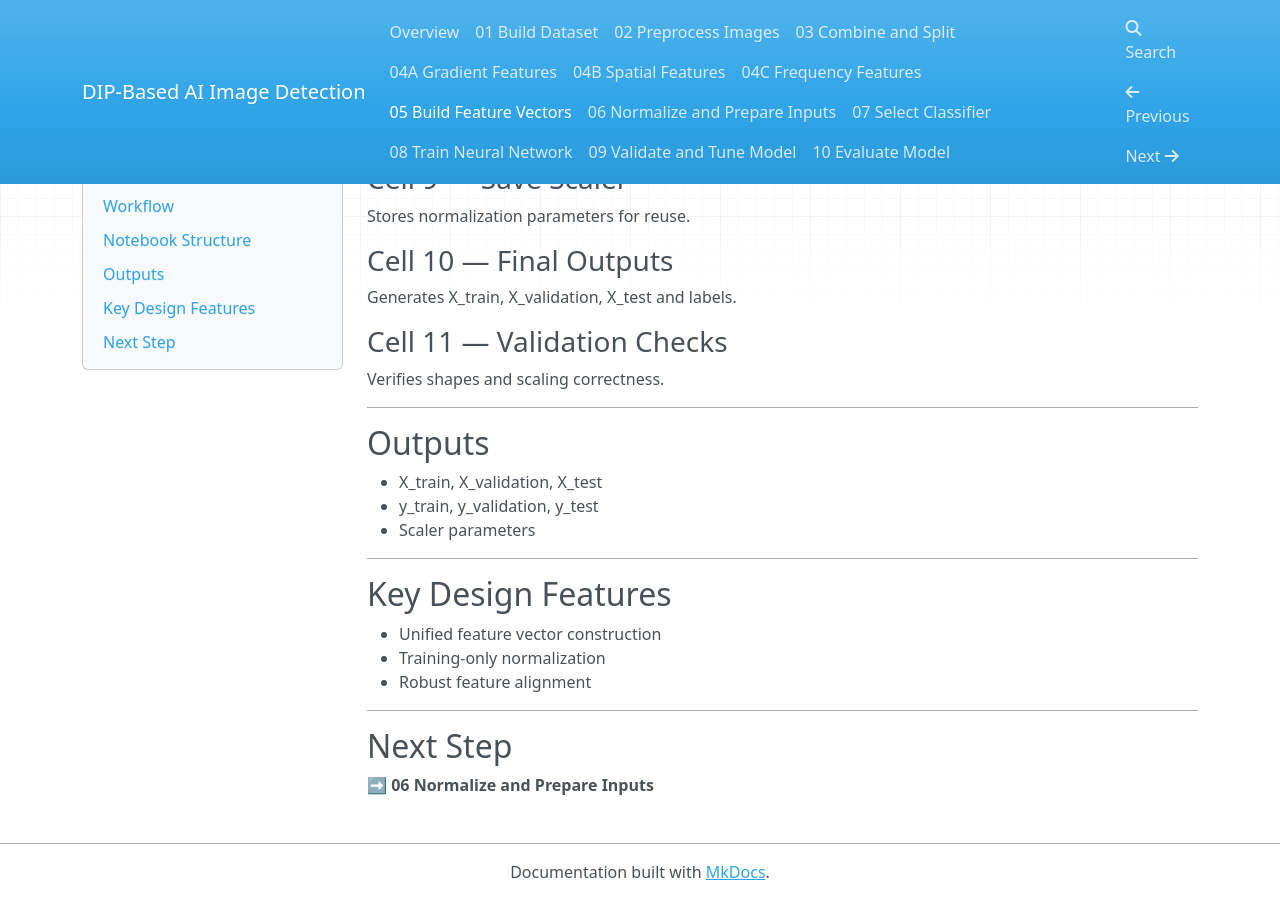
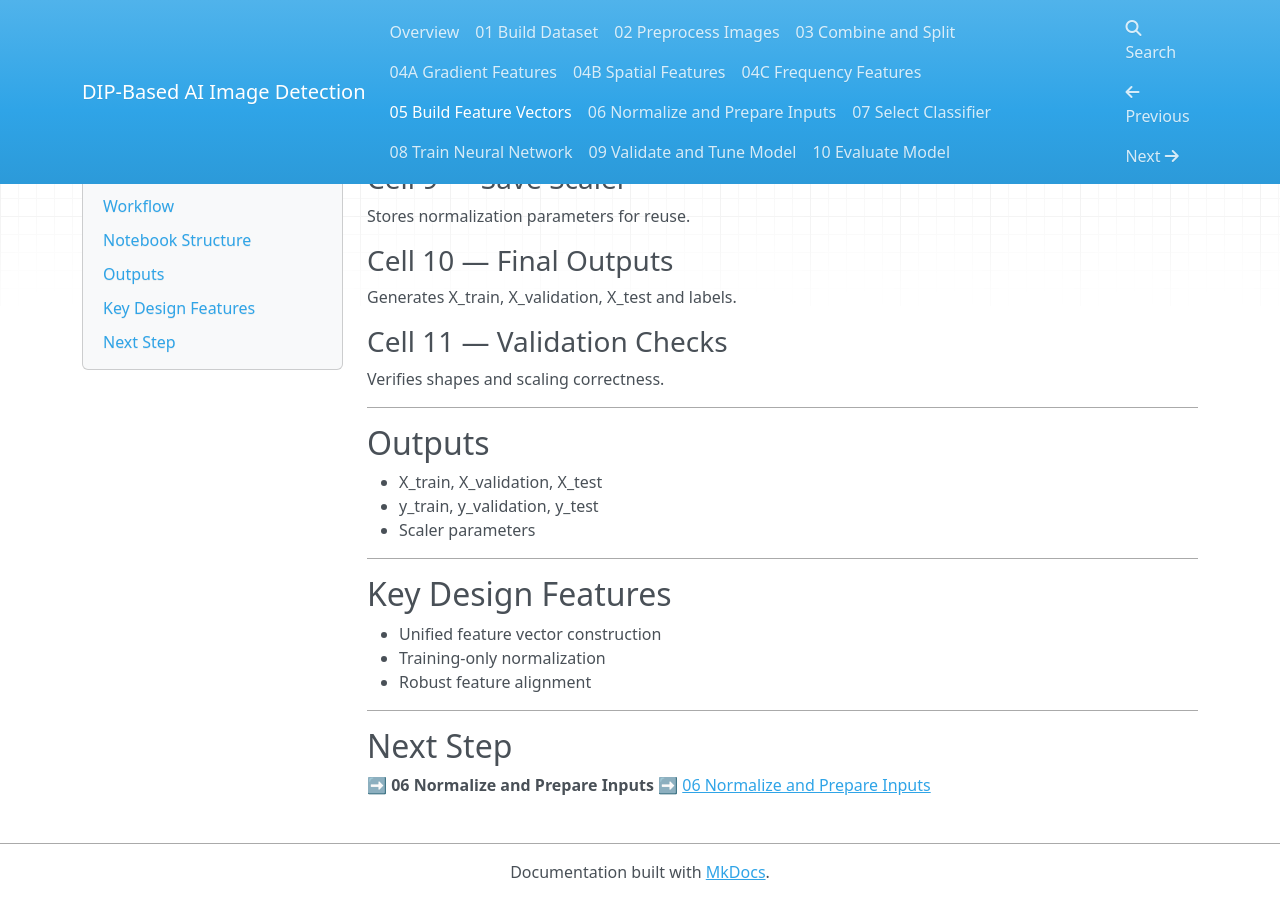
Before and after one commit to pgailinas/dip-ai-image-detection, an MkDocs documentation site: the page built from docs/05_Build_Feature_Vectors.md, in a window 1280 px wide and 900 px high, scrolled down 1656 px. Built offline with MkDocs 1.6.1, drawn with Linux system fonts in a browser that asks for light colours; nearby versions of some CDN libraries.

Commit message:
Update 05_Build_Feature_Vectors.md

```diff
--- a/docs/05_Build_Feature_Vectors.md
+++ b/docs/05_Build_Feature_Vectors.md
@@ -112,3 +112,4 @@ Verifies shapes and scaling correctness.
 ## Next Step
 
 ➡️ **06 Normalize and Prepare Inputs**
+➡️ [06 Normalize and Prepare Inputs](06_Normalize_and_Prepare_Inputs.md)
```
